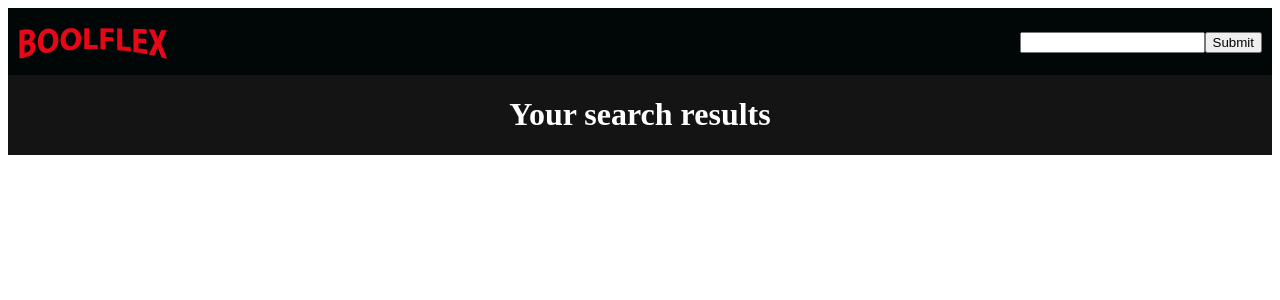
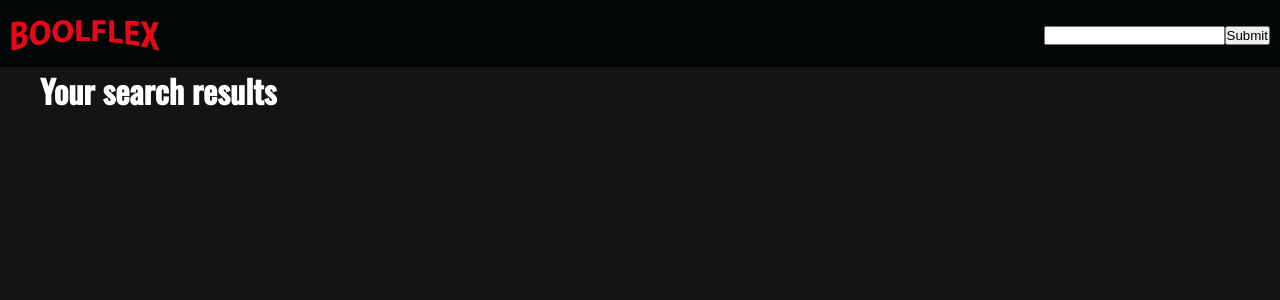
Before and after one commit to GhadeerShamshoum/vue-boolflix, a Vue app: page / in a window 1280 px wide. Shown: the top 300 px of the page. Built offline with nearby package versions, Linux system fonts and the light colour scheme.

Commit message:
phase 3 initial layout- card size+background color

```diff
--- a/src/App.vue
+++ b/src/App.vue
@@ -106,5 +106,6 @@ export default {
 </script>
 
 <style lang="scss">
+@import "./assets/style/global.scss";
 
 </style>
--- a/src/assets/style/global.scss
+++ b/src/assets/style/global.scss
@@ -8,7 +8,7 @@
 
 body{
     font-family: 'Oswald', sans-serif;
-    color: $colorWhite;
-    background-color: $backgroundColor;
     height: 100vh;
+    background-color:#141414;
+
 }
--- a/src/components/Main.vue
+++ b/src/components/Main.vue
@@ -1,7 +1,7 @@
 <template>
   <main>
-    <h1>{{title}}</h1>
     <div class="container">
+      <h1>{{title}}</h1>
       <InfoList
        v-for="(element, index) in  listFilm"
        :key="index"
@@ -45,13 +45,14 @@ main{
   align-items: center;
 
   h1{
-    color:white
+    color: white;
+    width: 100%;
+
   }
   .container{
     width: 1200px;
     display: flex;
     flex-wrap: wrap;
-    background-color: #141414;
   }
 }
 
--- a/src/components/commons/InfoList.vue
+++ b/src/components/commons/InfoList.vue
@@ -56,10 +56,12 @@ export default {
 .container-card{
   display: flex;
   width: calc(100% / 6 - 10px);
+  height: 296px;
   margin:10px 5px;
+  overflow: hidden;
   .poster{
     position: relative;
-    height: 200px;
+    height: 100%;
     .posterCover{
       height: 100%;
     }
@@ -78,6 +80,9 @@ export default {
         padding: 0;
         list-style: none;
         color: $colorWhite;
+        li{
+          padding: 3px 2px;
+        }
         .language-container{
           height: 20px;
           width: 20px;
```
